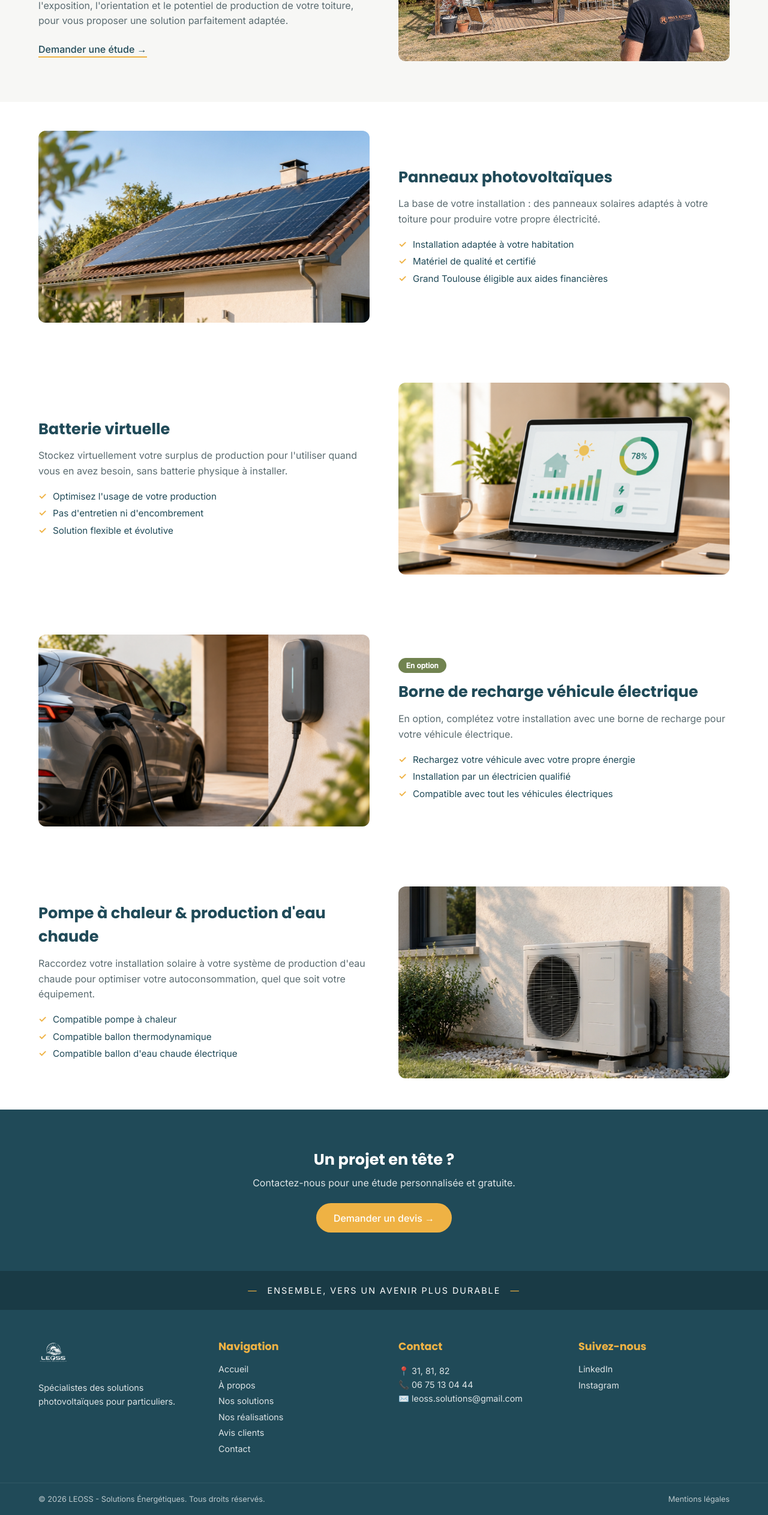
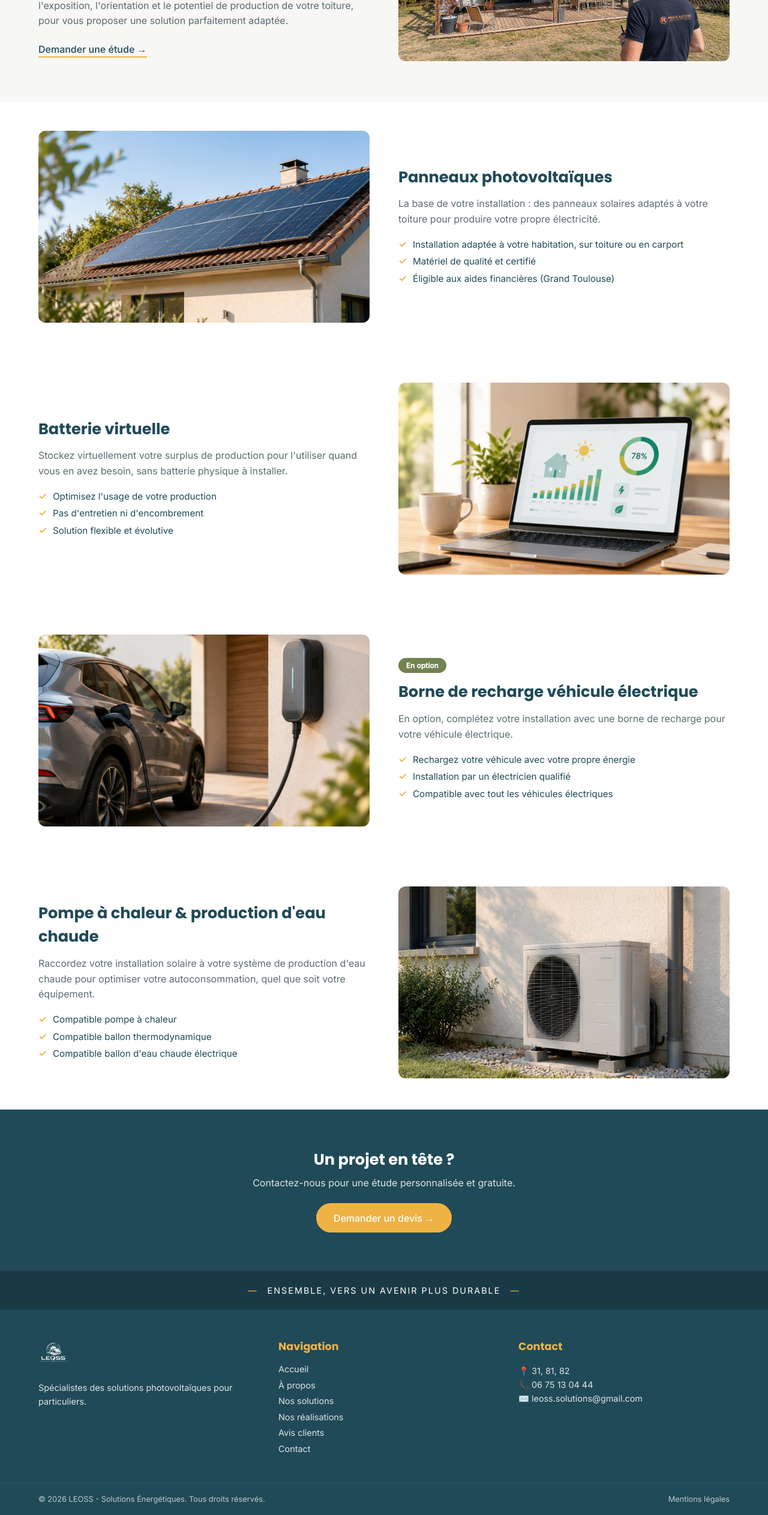
Before and after one commit to Laurie-gasc/leoss-site, an Angular app: page /nos-solutions in a window 1280 px wide. Shown: the part 520-3046 px from the top of the page at 60% size. Built offline with nearby package versions, Linux system fonts and the light colour scheme.

Commit message:
changement footer insta et linkedin, rajout caport no solutions

```diff
--- a/src/app/layout/footer/footer.component.html
+++ b/src/app/layout/footer/footer.component.html
@@ -32,13 +32,6 @@
       <p>✉️ leoss.solutions&#64;gmail.com</p>
     </div>
 
-    <div class="footer__col">
-      <h3>Suivez-nous</h3>
-      <div class="footer__social">
-        <a href="#" aria-label="LinkedIn">LinkedIn</a>
-        <a href="#" aria-label="Instagram">Instagram</a>
-      </div>
-    </div>
   </div>
 
   <div class="footer__bottom">
--- a/src/app/pages/contact/contact.component.html
+++ b/src/app/pages/contact/contact.component.html
@@ -6,7 +6,7 @@
 <section class="contact">
   <div class="contact__info">
     <h2>Nos coordonnées</h2>
-    <p>📍 31, 82, 81</p>
+    <p>📍 31, 81, 82</p>
     <p>📞 06 75 13 04 44</p>
     <p>✉️ leoss.solutions&#64;gmail.com</p>
   </div>
--- a/src/app/pages/nos-solutions/nos-solutions.component.ts
+++ b/src/app/pages/nos-solutions/nos-solutions.component.ts
@@ -25,9 +25,9 @@ export class NosSolutionsComponent {
       title: 'Panneaux photovoltaïques',
       description: 'La base de votre installation : des panneaux solaires adaptés à votre toiture pour produire votre propre électricité.',
       points: [
-        'Installation adaptée à votre habitation',
+        'Installation adaptée à votre habitation, sur toiture ou en carport',
         'Matériel de qualité et certifié',
-        'Grand Toulouse éligible aux aides financières'
+        'Éligible aux aides financières (Grand Toulouse)'
       ]
     },
     {
```
